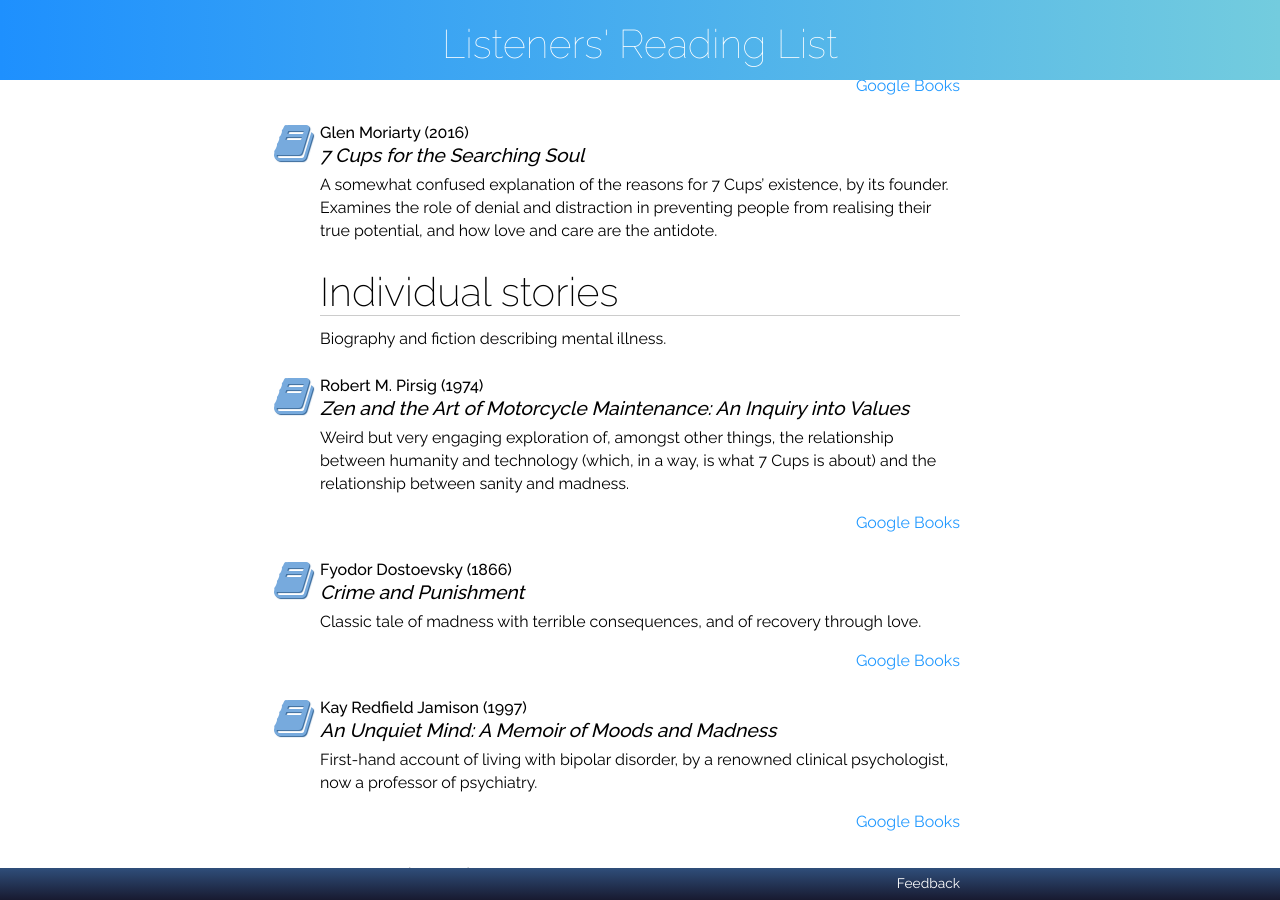
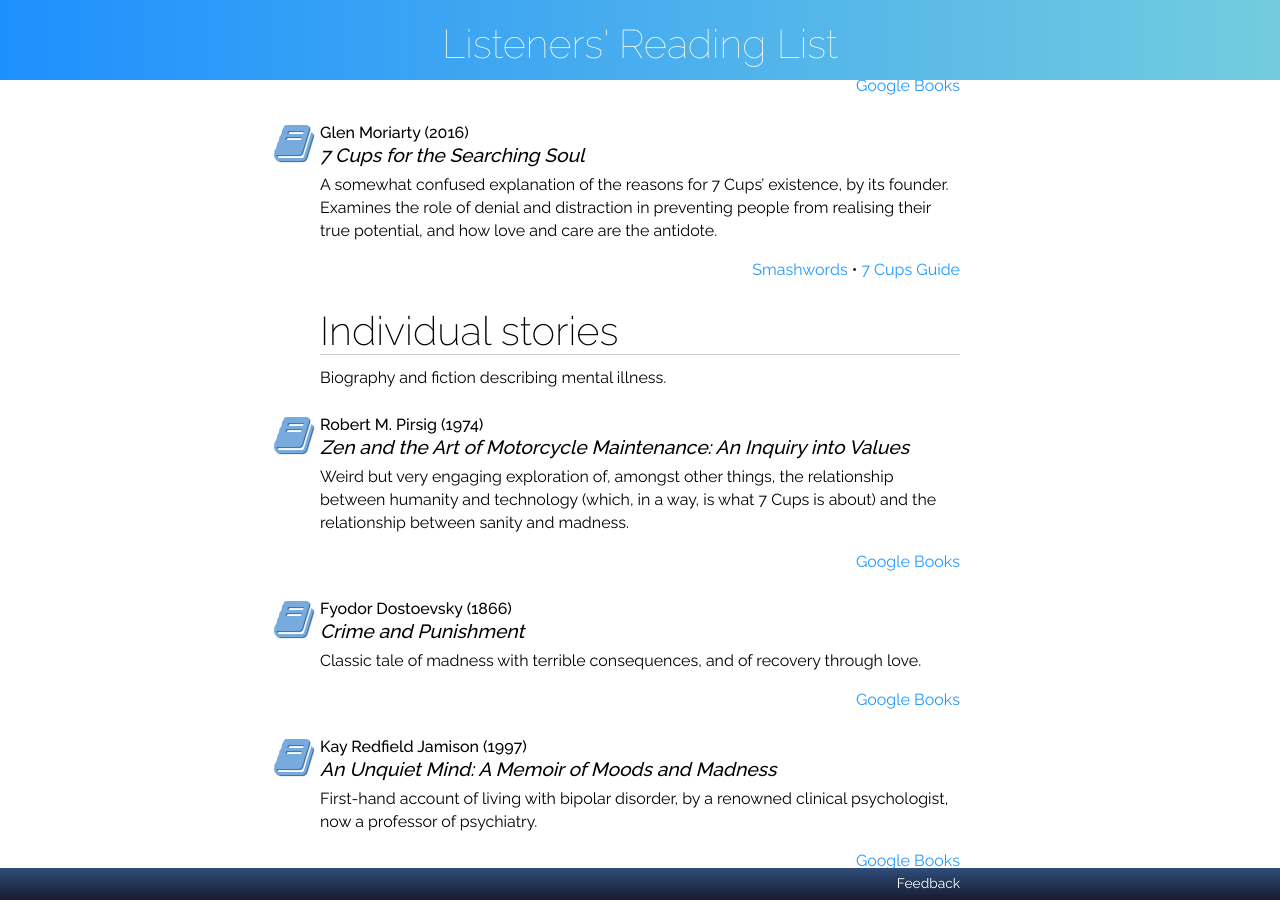
Before and after one commit to RarelyCharlie/rarelycharlie.github.io, a Jekyll site: the page built from books.md, in a window 1280 px wide and 900 px high, scrolled down 2403 px. Built offline with Jekyll 4.4.1, drawn with Linux system fonts in a browser that asks for light colours.

Commit message:
more links

```diff
--- a/books.md
+++ b/books.md
@@ -96,6 +96,9 @@ A theoretical exploration and a practical guide to how happiness, engagement, re
 
 A somewhat confused explanation of the reasons for 7 Cups' existence, by its founder. Examines the role of denial and distraction in preventing people from realising their true potential, and how love and care are the antidote.
 
+[Smashwords](https://www.smashwords.com/books/view/611898) &bull; [7 Cups Guide](https://www.7cups.com/7cups-for-the-searching-soul/)
+{:.links}
+
 # Individual stories
 
 Biography and fiction describing mental illness.
```
